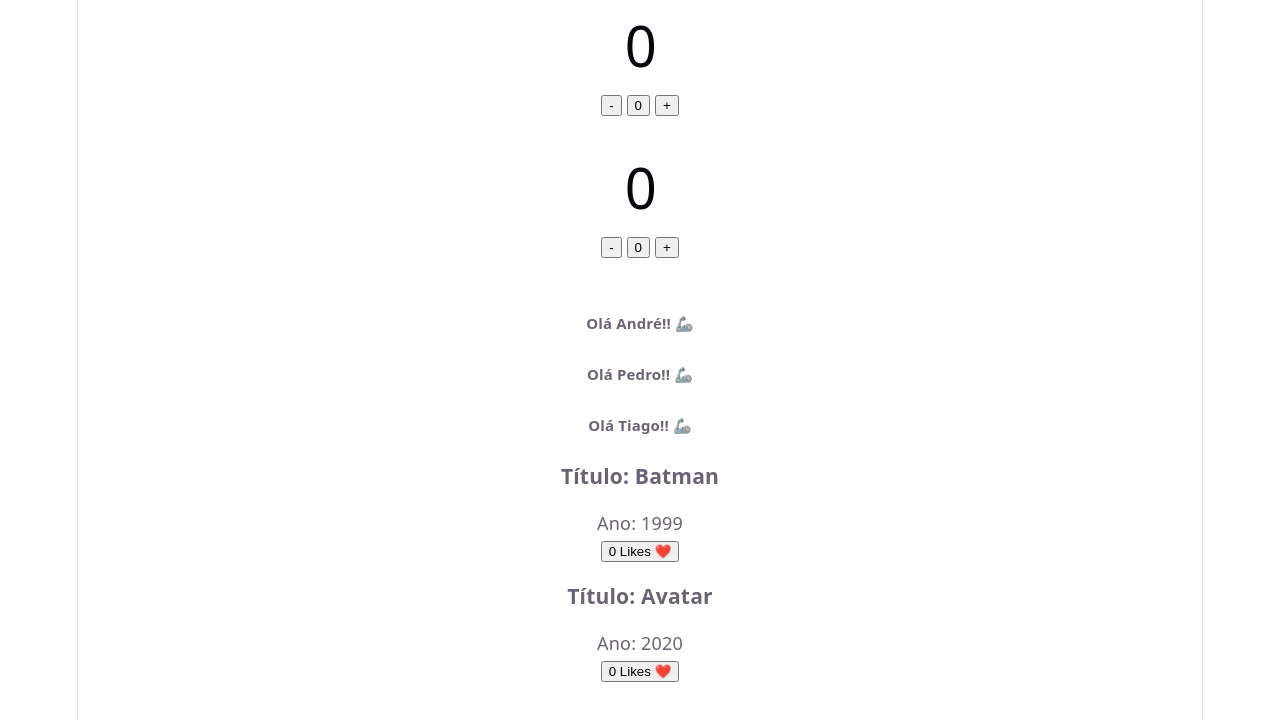
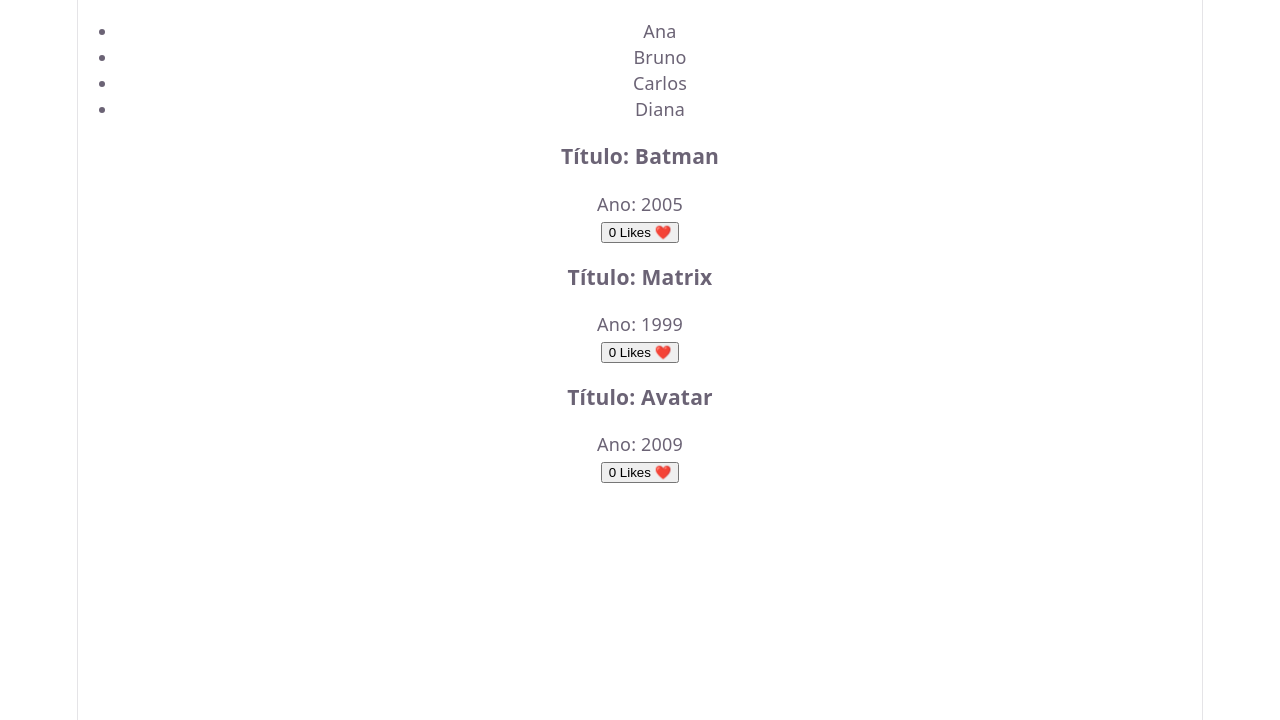
Before and after one commit to Cordyceps131/start, a React (Vite) app: page / in a window 1280 px wide. Shown: the top 720 px of the page. Built offline with nearby package versions, Linux system fonts and the light colour scheme.

Commit message:
feat: renderizar filmes no cartao já criado

```diff
--- a/src/App.jsx
+++ b/src/App.jsx
@@ -1,19 +1,26 @@
-import { useState } from 'react'
-import Saudacao from './components/Saudacao.jsx'
-import './App.css'
-import Contador from './components/Contador.jsx';
-import Cartao from './components/Cartao.jsx';
+// import Saudacao from './components/Saudacao.jsx'
+// import './App.css'
+// import Contador from './components/Contador.jsx';
+// import Cartao from './components/Cartao.jsx';
+import ListaFilmes from './components/ListaFilmes.jsx'
 
 function App() {
+  const nomes = ['Ana', 'Bruno', 'Carlos', 'Diana'];
+
+
   return (
     <div>
-      <Contador />
+      <ul>
+        {nomes.map(n => <li key={n}>{n}</li>)}
+      </ul>
+      <ListaFilmes/>
+      {/* <Contador />
       <Contador />
       <Saudacao nome='André' />
       <Saudacao nome='Pedro' />
       <Saudacao nome='Tiago' />
-      <Cartao titulo='Batman' ano='1999'/>
-      <Cartao titulo='Avatar' ano='2020'/>
+      <Cartao titulo='Batman' ano='1999' />
+      <Cartao titulo='Avatar' ano='2020' /> */}
     </div>
   )
 }
--- /dev/null
+++ b/src/components/ListaFilmes.jsx
@@ -0,0 +1,13 @@
+import Cartao from './Cartao.jsx'
+function ListaFilmes() {
+    const filmes = [
+        { id: 1, titulo: 'Batman', ano: 2005 },
+        { id: 2, titulo: 'Matrix', ano: 1999 },
+        { id: 3, titulo: 'Avatar', ano: 2009 },
+    ];
+    return (<>
+        {filmes.map(f => <Cartao key={f.id} titulo={f.titulo} ano={f.ano}/>)}
+    </>)
+}
+
+export default ListaFilmes;
```
